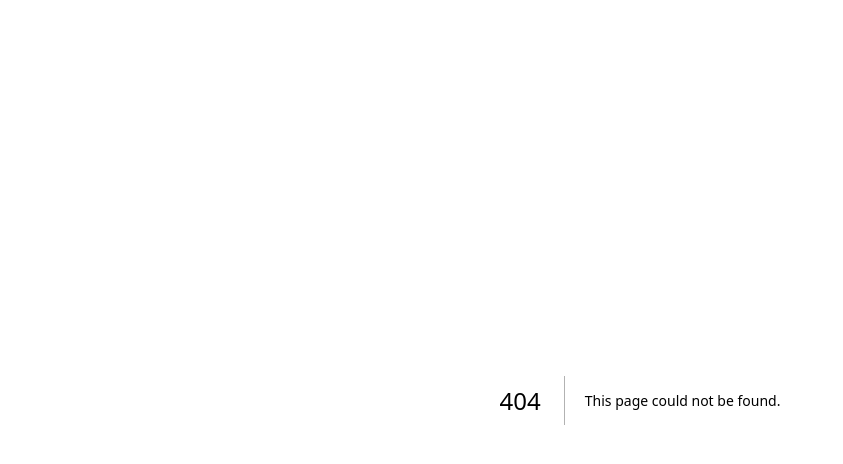
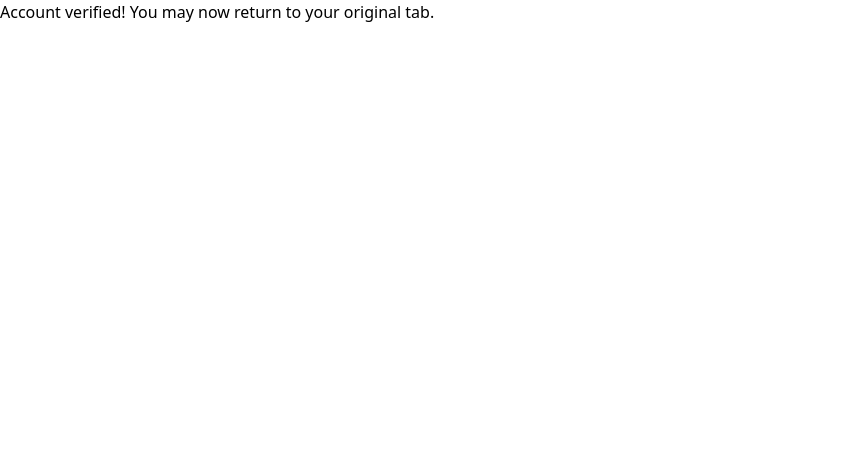
Before and after one commit to zaru-noodles/notelock, a Next.js app: page /verify in a window 1280 px wide. Before the commit this address had no page. Shown: the top 464 px of the page, without its empty margins (0-843 px from the left). Built offline with nearby package versions, Linux system fonts and the light colour scheme.

Commit message:
added page to display successful verification

```diff
--- /dev/null
+++ b/app/(public)/verify/page.tsx
@@ -0,0 +1,4 @@
+// tells the user the email verification is successful
+export default function SuccessfulVerification() {
+  return <p> Account verified! You may now return to your original tab. </p>;
+}
```
Also changed, not shown: app/(public)/verify/confirm-signup/page.tsx (renamed from app/(public)/confirm-signup/page.tsx).
